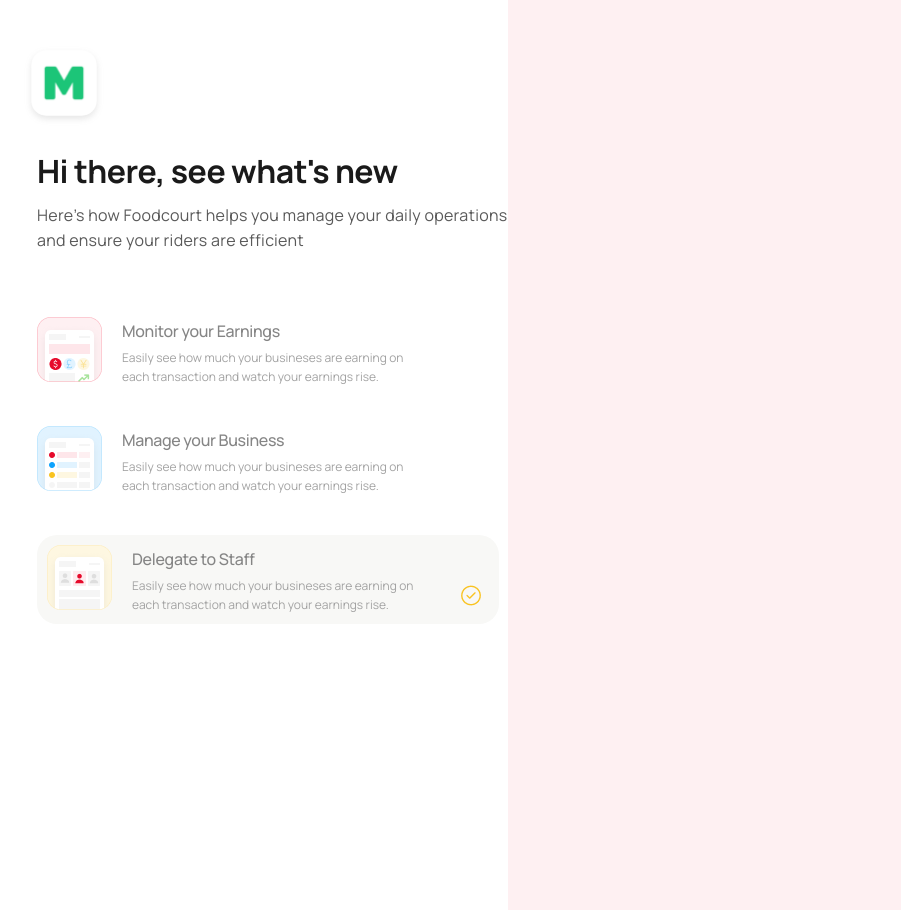
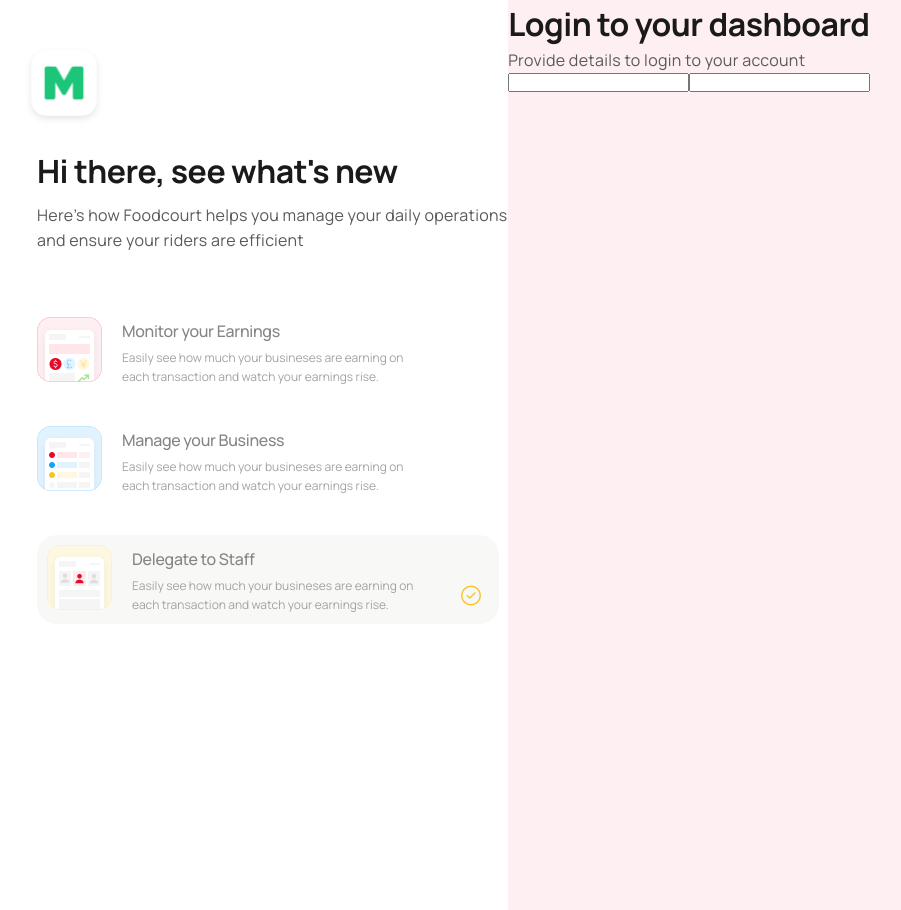
Before and after one commit to Nogist/money-app-test, a React (Create React App) app: page / in a window 1280 px wide. Shown: the whole page, without its empty margins (43-944 px from the left). Built offline with nearby package versions, Linux system fonts and the light colour scheme.

Commit message:
Ui upload

```diff
--- a/src/components/Form.tsx
+++ b/src/components/Form.tsx
@@ -5,10 +5,18 @@ const Form:React.FC = () => {
     <div className='form'>
       <form className='form__body'>
         <div className='form__body__header'>
-
+          <h1>Login to your dashboard</h1>
+          <h2>Provide details to login to your account</h2>
         </div>
         <div className='form__body__input'>
-
+          <span>
+            <label htmlFor=""></label>
+            <input type="text" />
+          </span>
+          <span>
+            <label htmlFor=""></label>
+            <input type="text" />
+          </span>
         </div>
         <div className='form__body__button'>
 
```
